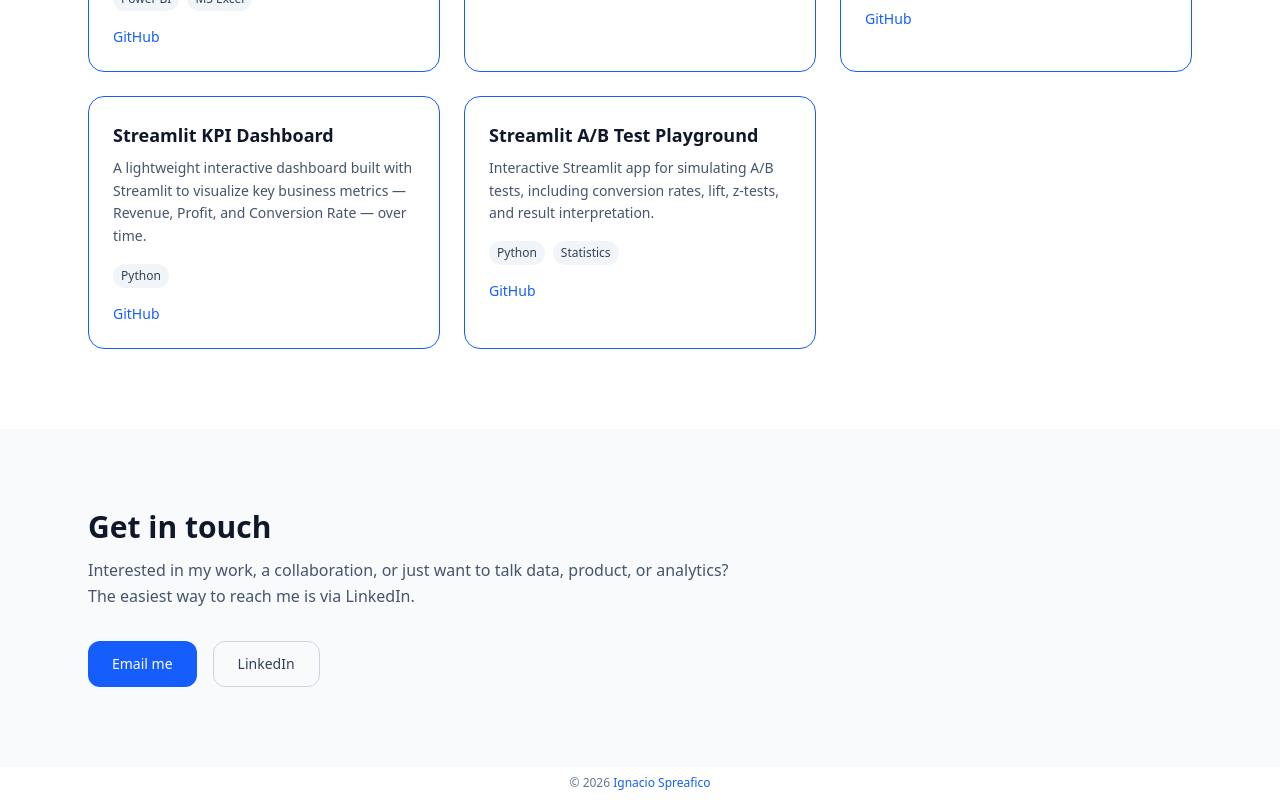
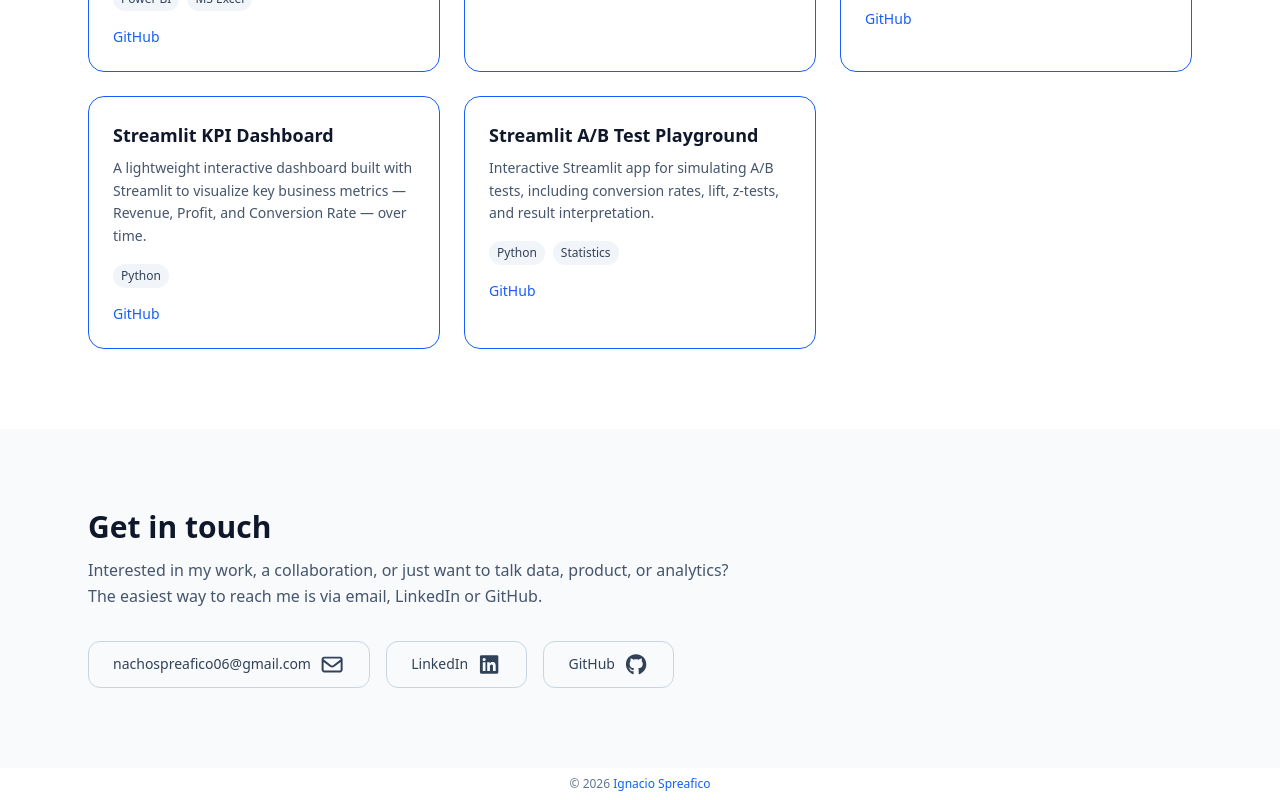
Before and after one commit to nachospreafico/data-portfolio, a React (Vite) app: page / in a window 1280 px wide. Shown: the part 2731-3531 px from the top of the page. Built offline with nearby package versions, Linux system fonts and the light colour scheme.

Commit message:
added linkedin, github and email to contact section with proper icons and fixed projects URLs

```diff
--- a/src/components/Contact.jsx
+++ b/src/components/Contact.jsx
@@ -1,3 +1,7 @@
+import { faGithub, faLinkedin } from "@fortawesome/free-brands-svg-icons";
+import { faEnvelope } from "@fortawesome/free-regular-svg-icons";
+import { FontAwesomeIcon } from "@fortawesome/react-fontawesome";
+
 const Contact = () => {
   return (
     <section id="contact" className="py-20 bg-slate-50">
@@ -23,7 +27,8 @@ const Contact = () => {
           "
           >
             Interested in my work, a collaboration, or just want to talk data,
-            product, or analytics? The easiest way to reach me is via LinkedIn.
+            product, or analytics? The easiest way to reach me is via email,
+            LinkedIn or GitHub.
           </p>
 
           {/* Contact links */}
@@ -36,28 +41,28 @@ const Contact = () => {
             gap-4
           "
           >
-            <a
-              href="mailto:nachospreafico06@gmail.com"
+            <p
               className="
                 inline-flex
                 items-center
                 justify-center
                 rounded-xl
-                bg-blue-600
+                border
+                border-slate-300
                 px-6
                 py-3
                 text-sm
                 font-medium
-                text-white
-                hover:bg-blue-700
+                text-slate-700
+                hover:bg-slate-100
                 transition
               "
             >
-              Email me
-            </a>
-
+              nachospreafico06@gmail.com
+              <FontAwesomeIcon icon={faEnvelope} size="xl" className="ml-2" />
+            </p>
             <a
-              href="https://www.linkedin.com"
+              href="https://www.linkedin.com/in/ignacio-spreafico"
               target="_blank"
               rel="noopener noreferrer"
               className="
@@ -77,6 +82,30 @@ const Contact = () => {
               "
             >
               LinkedIn
+              <FontAwesomeIcon icon={faLinkedin} size="xl" className="ml-2" />
+            </a>
+            <a
+              href="https://www.github.com/nachospreafico"
+              target="_blank"
+              rel="noopener noreferrer"
+              className="
+                inline-flex
+                items-center
+                justify-center
+                rounded-xl
+                border
+                border-slate-300
+                px-6
+                py-3
+                text-sm
+                font-medium
+                text-slate-700
+                hover:bg-slate-100
+                transition
+              "
+            >
+              GitHub
+              <FontAwesomeIcon icon={faGithub} size="xl" className="ml-2" />
             </a>
           </div>
         </div>
--- a/src/components/projectsData.js
+++ b/src/components/projectsData.js
@@ -5,8 +5,7 @@ export const projectsData = [
       "End-to-end A/B testing project simulating a Revolut-style product experiment. Covers experiment design, hypothesis testing, confidence intervals, effect size, and business interpretation.",
     tech: ["Python", "Jupyter", "A/B Testing"],
     links: {
-      github: "#",
-      demo: "#",
+      github: "https://github.com/nachospreafico/ab_first_topup",
     },
     featured: true,
   },
@@ -17,7 +16,6 @@ export const projectsData = [
     tech: ["SQL", "Power BI"],
     links: {
       github: "https://github.com/nachospreafico/fintech-product-analytics",
-      demo: "#",
     },
     featured: true,
   },
@@ -27,7 +25,7 @@ export const projectsData = [
       "Power BI dashboard analyzing churn drivers and high-risk customer segments, designed to support retention strategies.",
     tech: ["Power BI"],
     links: {
-      github: "#",
+      github: "https://github.com/nachospreafico/churn-analysis-pbi",
     },
     featured: true,
   },
@@ -47,8 +45,8 @@ export const projectsData = [
       "End-to-end analytics project using SQL Server and Power BI on a synthetic SaaS dataset. Includes SQL views, EDA, and a professional multi-page dashboard focused on product KPIs.",
     tech: ["SQL", "Power BI", "Python"],
     links: {
-      github: "#",
-      demo: "#",
+      github:
+        "https://github.com/nachospreafico/saas-analytics-dashboard-powerbi-sql",
     },
     featured: true,
   },
@@ -58,7 +56,7 @@ export const projectsData = [
       "Machine learning pipeline to predict customer churn using the Telco dataset. Includes EDA, feature engineering, model training, and evaluation.",
     tech: ["Python", "Scikit-learn", "ML"],
     links: {
-      github: "#",
+      github: "https://github.com/nachospreafico/customer-churn-prediction",
     },
     featured: true,
   },
@@ -88,7 +86,8 @@ export const projectsData = [
       "One-page Power BI dashboard analyzing user engagement and feature adoption using a synthetic event-level dataset (~90k events).",
     tech: ["Power BI"],
     links: {
-      github: "#",
+      github:
+        "https://github.com/nachospreafico/app-feature-adoption-dashboard",
     },
     featured: true,
   },
@@ -108,7 +107,7 @@ export const projectsData = [
       "Interactive Streamlit app for simulating A/B tests, including conversion rates, lift, z-tests, and result interpretation.",
     tech: ["Python", "Statistics"],
     links: {
-      github: "#",
+      github: "https://github.com/nachospreafico/ab-test-playground",
     },
     featured: true,
   },
```
